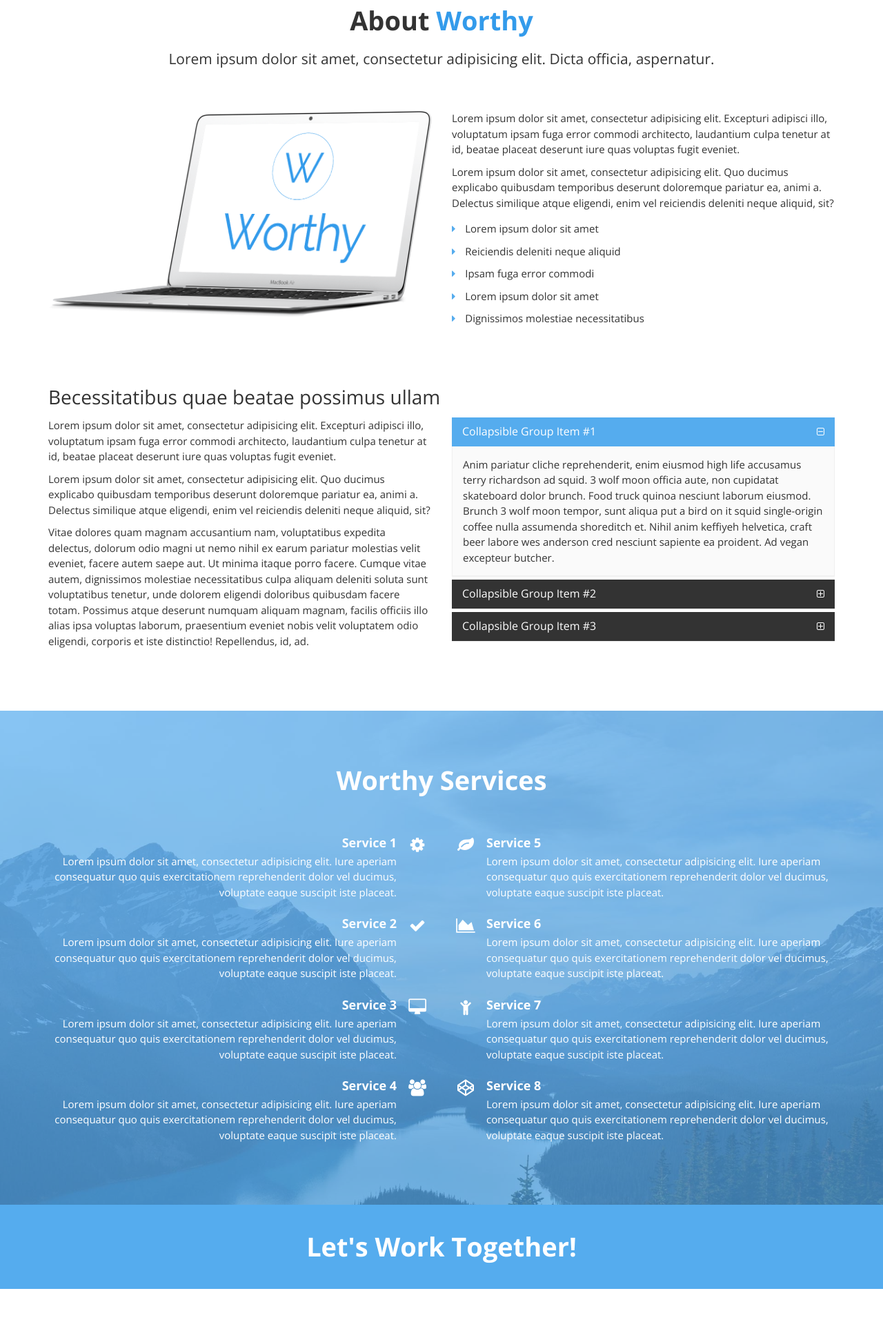
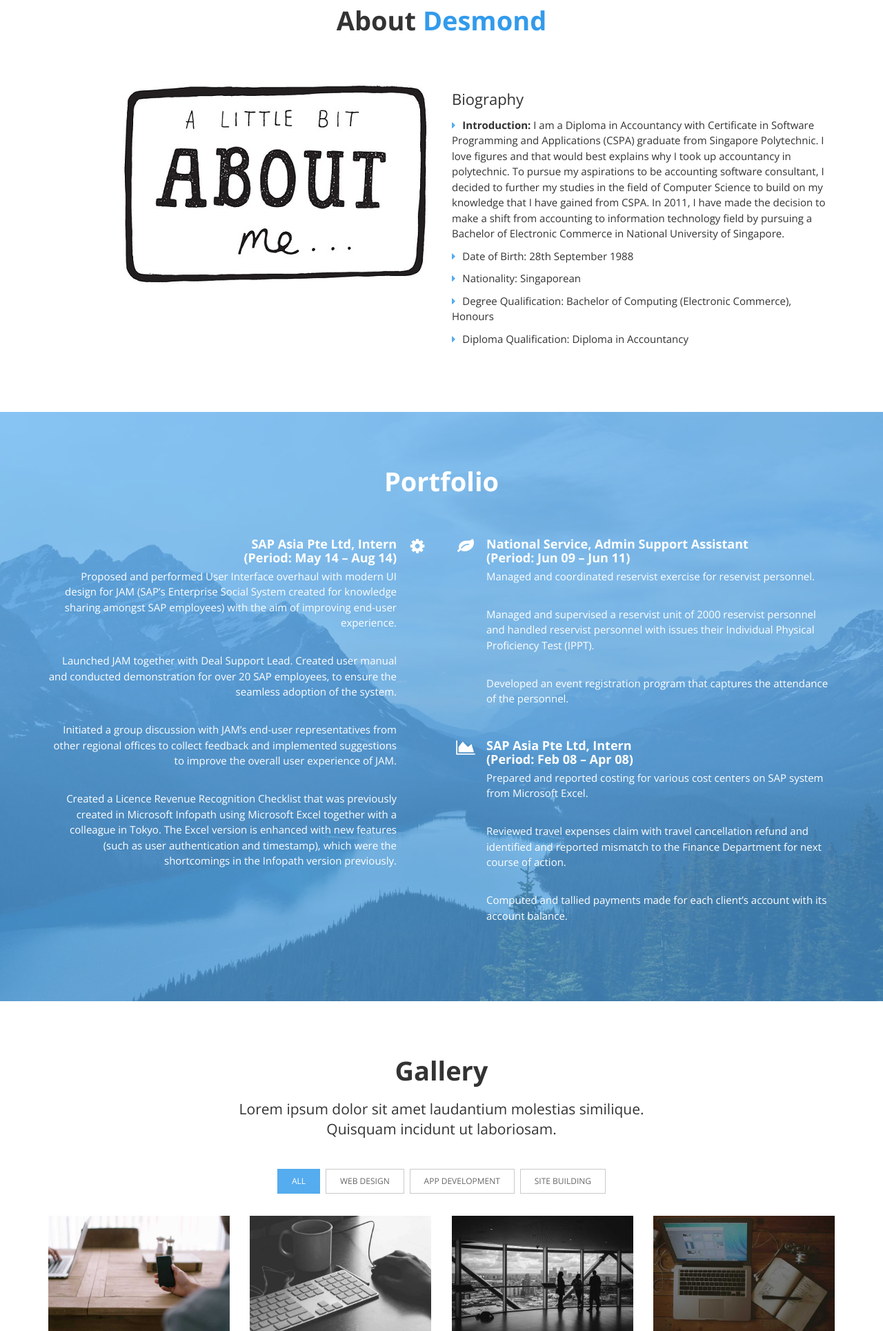
Before and after one commit to desngwq/Portfolio, a plain HTML site: page index.html in a window 1280 px wide. Shown: the part 871-2800 px from the top of the page at 69% size. Drawn offline with nearby package versions, Linux system fonts and the light colour scheme.

Commit message:
Updated Portfolio

```diff
--- a/css/style.css
+++ b/css/style.css
@@ -286,7 +286,7 @@ blockquote {
 	color: #ffffff;
 }
 .banner-caption h1 {
-	font-size: 60px;
+	font-size: 40px;
 }
 .subfooter p {
 	margin-bottom: 0;
--- a/index.html
+++ b/index.html
@@ -5,7 +5,7 @@
 <!--<![endif]-->
 	<head>
 		<meta charset="utf-8">
-		<title>Worthy | Free Powerful Theme by HtmlCoder</title>
+		<title>Desmond's Portfolio</title>
 		<meta name="description" content="Worthy a Bootstrap-based, Responsive HTML5 Template">
 		<meta name="author" content="htmlcoder.me">
 
@@ -13,7 +13,8 @@
 		<meta name="viewport" content="width=device-width, initial-scale=1.0">
 
 		<!-- Favicon -->
-		<link rel="shortcut icon" href="images/favicon.ico">
+		<link rel="image_src" href="" />
+		<link rel="shortcut icon" type="image/x-icon" href="images/favicon.png">
 
 		<!-- Web Fonts -->
 		<link href='http://fonts.googleapis.com/css?family=Open+Sans:400italic,700italic,400,700,300&amp;subset=latin,latin-ext' rel='stylesheet' type='text/css'>
@@ -58,8 +59,8 @@
 
 							<!-- name-and-slogan -->
 							<div class="site-name-and-slogan smooth-scroll">
-								<div class="site-name"><a href="#banner">Worthy</a></div>
-								<div class="site-slogan">Free Bootstrap Theme by <a target="_blank" href="http://htmlcoder.me">HtmlCoder</a></div>
+								<div class="site-name"><a href="#banner">Desngwq</a></div>
+								<div class="site-slogan">Created by Ng Wei Quan Desmond</div>
 							</div>
 
 						</div>
@@ -96,9 +97,8 @@
 											<ul class="nav navbar-nav navbar-right">
 												<li class="active"><a href="#banner">Home</a></li>
 												<li><a href="#about">About</a></li>
-												<li><a href="#services">Services</a></li>
 												<li><a href="#portfolio">Portfolio</a></li>
-												<li><a href="#clients">Clients</a></li>
+												<li><a href="#clients">Gallery</a></li>
 												<li><a href="#contact">Contact</a></li>
 											</ul>
 										</div>
@@ -127,8 +127,8 @@
 				<div class="container">
 					<div class="row">
 						<div class="col-md-8 col-md-offset-2 object-non-visible" data-animation-effect="fadeIn">
-							<h1 class="text-center">We are <span>Worthy</span></h1>
-							<p class="lead text-center">Lorem ipsum dolor sit amet, consectetur adipisicing elit. Eos debitis provident nulla illum minus enim praesentium repellendus ullam cupiditate reiciendis optio voluptatem, recusandae nobis quis aperiam, sapiente libero ut at.</p>
+							<h1 class="text-center">Welcome to <span>Desmond's Portfolio</span></h1>
+							<p class="lead text-center">Desmond is a people-centric technologist who always empathize with his clients’ concerns and create solutions to address them. Desmond is also highly capable of meeting deadlines and holding leadership position to achieve greater profitability and success for an organization.</p>
 						</div>
 					</div>
 				</div>
@@ -142,26 +142,27 @@
 			<div class="container">
 				<div class="row">
 					<div class="col-md-12">
-						<h1 id="about" class="title text-center">About <span>Worthy</span></h1>
-						<p class="lead text-center">Lorem ipsum dolor sit amet, consectetur adipisicing elit. Dicta officia, aspernatur.</p>
+						<h1 id="about" class="title text-center">About <span>Desmond</span></h1>
+						<!-- <p class="lead text-center"></p> -->
 						<div class="space"></div>
 						<div class="row">
 							<div class="col-md-6">
-								<img src="images/section-image-1.png" alt="">
+								<img src="images/about.jpg" alt="">
 								<div class="space"></div>
 							</div>
 							<div class="col-md-6">
-								<p>Lorem ipsum dolor sit amet, consectetur adipisicing elit. Excepturi adipisci illo, voluptatum ipsam fuga error commodi architecto, laudantium culpa tenetur at id, beatae placeat deserunt iure quas voluptas fugit eveniet.</p>
-								<p>Lorem ipsum dolor sit amet, consectetur adipisicing elit. Quo ducimus explicabo quibusdam temporibus deserunt doloremque pariatur ea, animi a. Delectus similique atque eligendi, enim vel reiciendis deleniti neque aliquid, sit?</p>
+								<h3>Biography</h3>
+								<!-- <p>Lorem ipsum dolor sit amet, consectetur adipisicing elit. Quo ducimus explicabo quibusdam temporibus deserunt doloremque pariatur ea, animi a. Delectus similique atque eligendi, enim vel reiciendis deleniti neque aliquid, sit?</p> -->
 								<ul class="list-unstyled">
-									<li><i class="fa fa-caret-right pr-10 text-colored"></i> Lorem ipsum dolor sit amet</li>
-									<li><i class="fa fa-caret-right pr-10 text-colored"></i> Reiciendis deleniti neque aliquid</li>
-									<li><i class="fa fa-caret-right pr-10 text-colored"></i> Ipsam fuga error commodi</li>
-									<li><i class="fa fa-caret-right pr-10 text-colored"></i> Lorem ipsum dolor sit amet</li>
-									<li><i class="fa fa-caret-right pr-10 text-colored"></i> Dignissimos molestiae necessitatibus</li>
+									<li><i class="fa fa-caret-right pr-10 text-colored"></i><strong>Introduction: </strong>I am a Diploma in Accountancy with Certificate in Software Programming and Applications (CSPA) graduate from Singapore Polytechnic. I love figures and that would best explains why I took up accountancy in polytechnic. To pursue my aspirations to be accounting software consultant, I decided to further my studies in the field of Computer Science to build on my knowledge that I have gained from CSPA. In 2011, I have made the decision to make a shift from accounting to information technology field by pursuing a Bachelor of Electronic Commerce in National University of Singapore.</li>
+									<li><i class="fa fa-caret-right pr-10 text-colored"></i>Date of Birth: 28th September 1988</li>
+									<li><i class="fa fa-caret-right pr-10 text-colored"></i>Nationality: Singaporean</li>
+									<li><i class="fa fa-caret-right pr-10 text-colored"></i>Degree Qualification: Bachelor of Computing (Electronic Commerce), Honours</li>
+									<li><i class="fa fa-caret-right pr-10 text-colored"></i>Diploma Qualification: Diploma in Accountancy</li>
 								</ul>
 							</div>
 						</div>
+						<!--
 						<div class="space"></div>
 						<h2>Becessitatibus quae beatae possimus ullam</h2>
 						<div class="row">
@@ -215,7 +216,7 @@
 										</div>
 									</div>
 								</div>
-							</div>
+							</div> -->
 						</div>
 					</div>
 				</div>
@@ -227,44 +228,20 @@
 		<!-- ================ -->
 		<div class="section translucent-bg bg-image-1 blue">
 			<div class="container object-non-visible" data-animation-effect="fadeIn">
-				<h1 id="services"  class="text-center title">Worthy Services</h1>
+				<h1 id="portfolio"  class="text-center title">Portfolio</h1>
 				<div class="space"></div>
 				<div class="row">
 					<div class="col-sm-6">
 						<div class="media">
 							<div class="media-body text-right">
-								<h4 class="media-heading">Service 1</h4>
-								<p>Lorem ipsum dolor sit amet, consectetur adipisicing elit. Iure aperiam consequatur quo quis exercitationem reprehenderit dolor vel ducimus, voluptate eaque suscipit iste placeat.</p>
+								<h4 class="media-heading">SAP Asia Pte Ltd, Intern <br>(Period: May 14 – Aug 14)</h4>
+								<p>Proposed and performed User Interface overhaul with modern UI design for JAM (SAP’s Enterprise Social System created for knowledge sharing amongst SAP employees) with the aim of improving end-user experience. </p><br>
+								<p>Launched JAM together with Deal Support Lead. Created user manual and conducted demonstration for over 20 SAP employees, to ensure the seamless adoption of the system. </p><br>
+								<p>Initiated a group discussion with JAM’s end-user representatives from other regional offices to collect feedback and implemented suggestions to improve the overall user experience of JAM. </p><br>
+								<p>Created a Licence Revenue Recognition Checklist that was previously created in Microsoft Infopath using Microsoft Excel together with a colleague in Tokyo. The Excel version is enhanced with new features (such as user authentication and timestamp), which were the shortcomings in the Infopath version previously.</p>
 							</div>
 							<div class="media-right">
 								<i class="fa fa-cog"></i>
-							</div>
-						</div>
-						<div class="media">
-							<div class="media-body text-right">
-								<h4 class="media-heading">Service 2</h4>
-								<p>Lorem ipsum dolor sit amet, consectetur adipisicing elit. Iure aperiam consequatur quo quis exercitationem reprehenderit dolor vel ducimus, voluptate eaque suscipit iste placeat.</p>
-							</div>
-							<div class="media-right">
-								<i class="fa fa-check"></i>
-							</div>
-						</div>
-						<div class="media">
-							<div class="media-body text-right">
-								<h4 class="media-heading">Service 3</h4>
-								<p>Lorem ipsum dolor sit amet, consectetur adipisicing elit. Iure aperiam consequatur quo quis exercitationem reprehenderit dolor vel ducimus, voluptate eaque suscipit iste placeat.</p>
-							</div>
-							<div class="media-right">
-								<i class="fa fa-desktop"></i>
-							</div>
-						</div>
-						<div class="media">
-							<div class="media-body text-right">
-								<h4 class="media-heading">Service 4</h4>
-								<p>Lorem ipsum dolor sit amet, consectetur adipisicing elit. Iure aperiam consequatur quo quis exercitationem reprehenderit dolor vel ducimus, voluptate eaque suscipit iste placeat.</p>
-							</div>
-							<div class="media-right">
-								<i class="fa fa-users"></i>
 							</div>
 						</div>
 					</div>
@@ -275,8 +252,10 @@
 								<i class="fa fa-leaf"></i>
 							</div>
 							<div class="media-body">
-								<h4 class="media-heading">Service 5</h4>
-								<p>Lorem ipsum dolor sit amet, consectetur adipisicing elit. Iure aperiam consequatur quo quis exercitationem reprehenderit dolor vel ducimus, voluptate eaque suscipit iste placeat.</p>
+								<h4 class="media-heading">National Service, Admin Support Assistant	<br>(Period: Jun 09 – Jun 11)</h4>
+								<p>Managed and coordinated reservist exercise for reservist personnel.</p><br>
+								<p>Managed and supervised a reservist unit of 2000 reservist personnel and handled reservist personnel with issues their Individual Physical Proficiency Test (IPPT).</p><br>
+								<p>Developed an event registration program that captures the attendance of the personnel.</p><br>
 							</div>
 						</div>
 						<div class="media">
@@ -284,26 +263,10 @@
 								<i class="fa fa-area-chart"></i>
 							</div>
 							<div class="media-body">
-								<h4 class="media-heading">Service 6</h4>
-								<p>Lorem ipsum dolor sit amet, consectetur adipisicing elit. Iure aperiam consequatur quo quis exercitationem reprehenderit dolor vel ducimus, voluptate eaque suscipit iste placeat.</p>
-							</div>
-						</div>
-						<div class="media">
-							<div class="media-left">
-								<i class="fa fa-child"></i>
-							</div>
-							<div class="media-body">
-								<h4 class="media-heading">Service 7</h4>
-								<p>Lorem ipsum dolor sit amet, consectetur adipisicing elit. Iure aperiam consequatur quo quis exercitationem reprehenderit dolor vel ducimus, voluptate eaque suscipit iste placeat.</p>
-							</div>
-						</div>
-						<div class="media">
-							<div class="media-left">
-								<i class="fa fa-codepen"></i>
-							</div>
-							<div class="media-body">
-								<h4 class="media-heading">Service 8</h4>
-								<p>Lorem ipsum dolor sit amet, consectetur adipisicing elit. Iure aperiam consequatur quo quis exercitationem reprehenderit dolor vel ducimus, voluptate eaque suscipit iste placeat.</p>
+								<h4 class="media-heading">SAP Asia Pte Ltd, Intern<br>(Period: Feb 08 – Apr 08)</h4>
+								<p>Prepared and reported costing for various cost centers on SAP system from Microsoft Excel.</p><br>
+								<p>Reviewed travel expenses claim with travel cancellation refund and identified and reported mismatch to the Finance Department for next course of action.</p><br>
+								<p>Computed and tallied payments made for each client’s account with its account balance.</p><br>
 							</div>
 						</div>
 					</div>
@@ -314,22 +277,9 @@
 
 		<!-- section start -->
 		<!-- ================ -->
-		<div class="default-bg space blue">
-			<div class="container">
-				<div class="row">
-					<div class="col-md-8 col-md-offset-2">
-						<h1 class="text-center">Let's Work Together!</h1>
-					</div>
-				</div>
-			</div>
-		</div>
-		<!-- section end -->
-
-		<!-- section start -->
-		<!-- ================ -->
 		<div class="section">
 			<div class="container">
-				<h1 class="text-center title" id="portfolio">Portfolio</h1>
+				<h1 class="text-center title">Gallery</h1>
 				<div class="separator"></div>
 				<p class="lead text-center">Lorem ipsum dolor sit amet laudantium molestias similique.<br> Quisquam incidunt ut laboriosam.</p>
 				<br>
@@ -998,12 +948,12 @@
 			<!-- ================ -->
 			<div class="footer section">
 				<div class="container">
-					<h1 class="title text-center" id="contact">Contact Us</h1>
+					<h1 class="title text-center" id="contact">Contact Me</h1>
 					<div class="space"></div>
 					<div class="row">
 						<div class="col-sm-6">
 							<div class="footer-content">
-								<p class="large">Lorem ipsum dolor sit amet, consectetur adipisicing elit. Vel nam magnam natus tempora cumque, aliquam deleniti voluptatibus voluptas. Repellat vel, et itaque commodi iste ab, laudantium voluptas deserunt nobis.</p>
+								<p class="large">Feel free to send me a quick message with any questions that you may have by filling up the fields in the forms below. Alternatively, you can also contact me via the various Social Media platforms.</p>
 								<ul class="list-icons">
 									<li><i class="fa fa-map-marker pr-10"></i> One infinity loop, 54100</li>
 									<li><i class="fa fa-phone pr-10"></i> +00 1234567890</li>
@@ -1055,7 +1005,7 @@
 				<div class="container">
 					<div class="row">
 						<div class="col-md-12">
-							<p class="text-center">Copyright © 2014 Worthy by <a target="_blank" href="http://htmlcoder.me">HtmlCoder</a>.</p>
+							<p class="text-center">Copyright © 2015.</p>
 						</div>
 					</div>
 				</div>
```
Also changed, not shown: bootstrap/css/bootstrap.css, images/About Me.jpg (added), images/about.jpg (added), images/about.png (added), images/banner.jpg, images/favicon.png (added).
